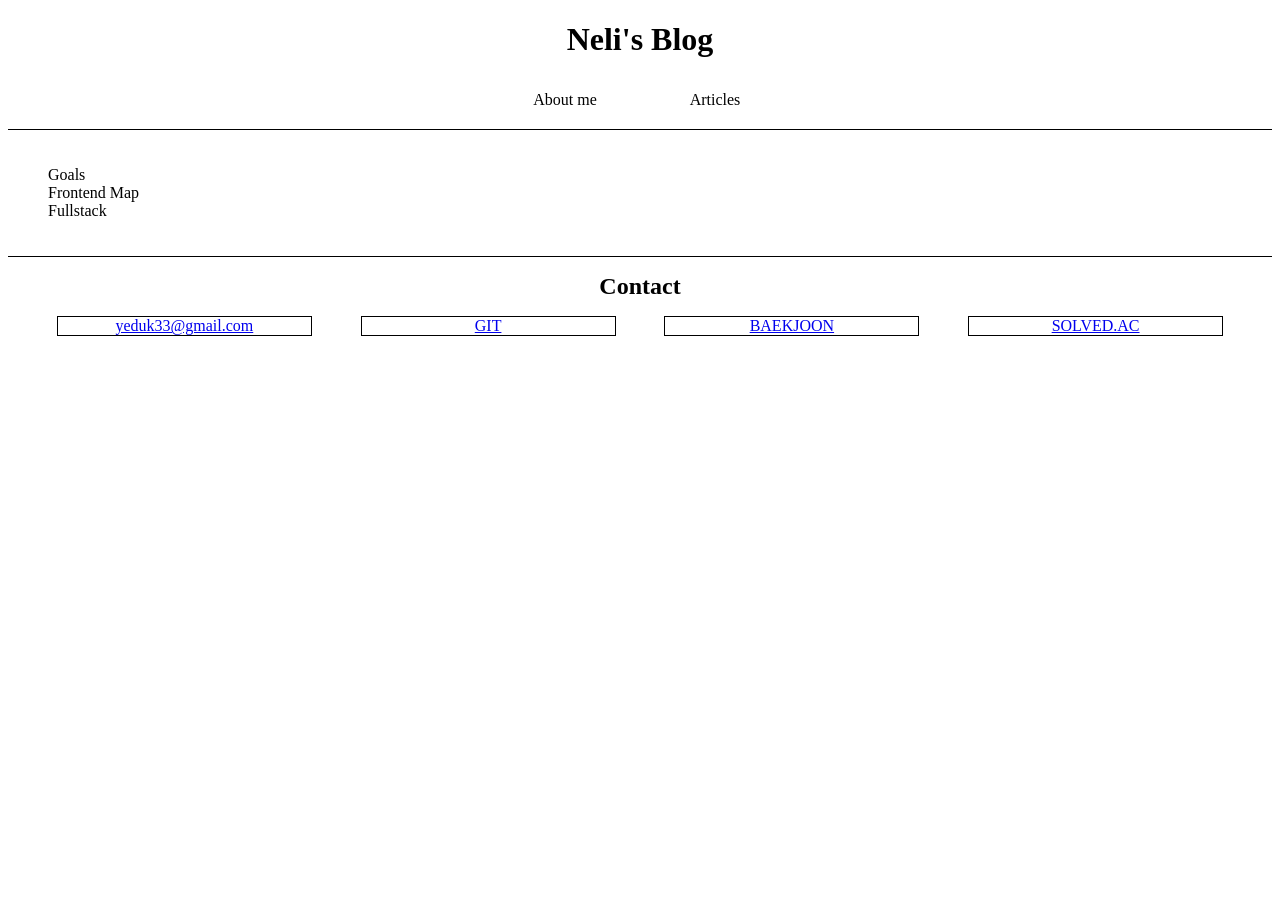
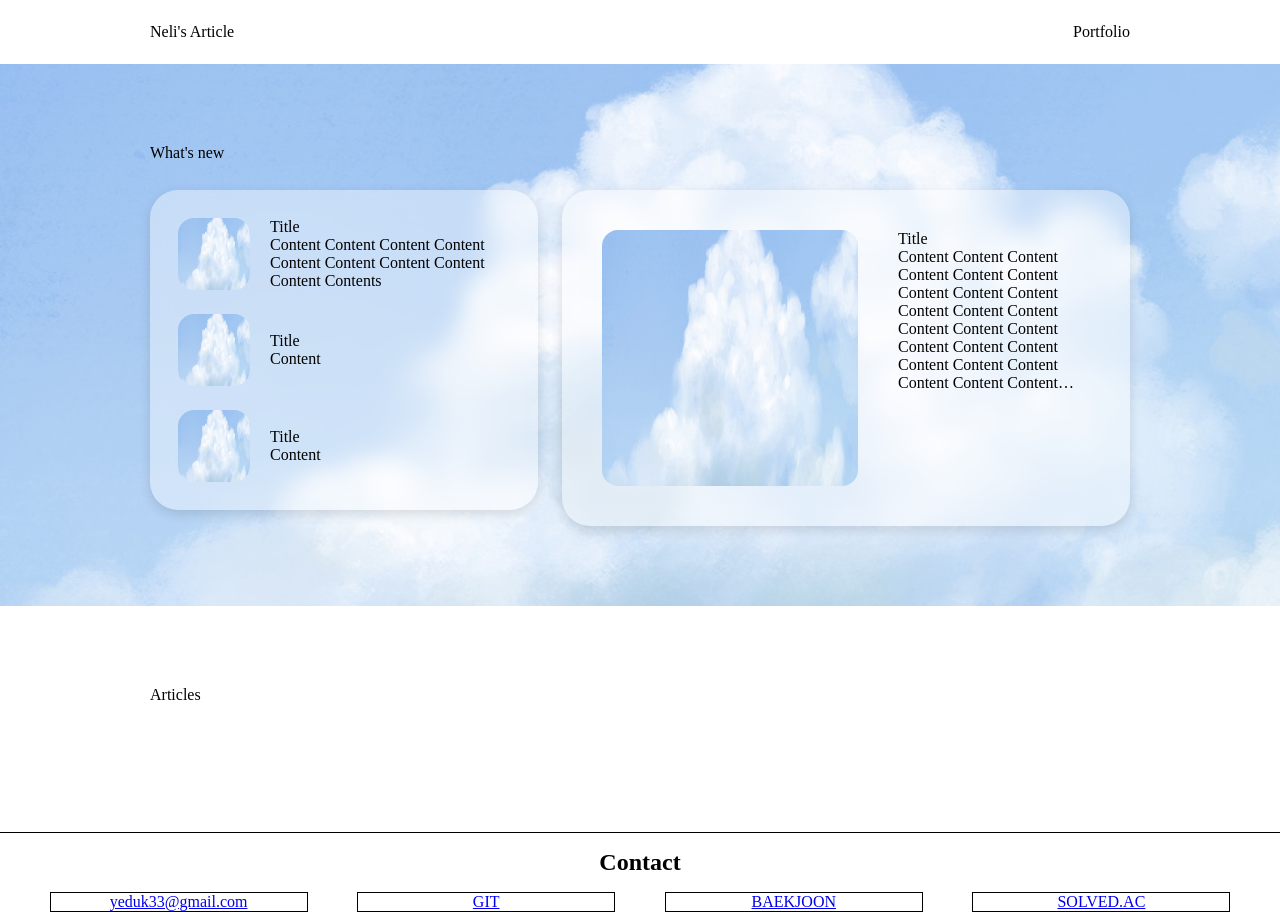
Before and after one commit to yeduk3/NeliBlog, a plain HTML site: page index.html in a window 1280 px wide. Before the commit the page ends 800 px from the top, so only its background shows below. Drawn offline with nearby package versions, Linux system fonts and the light colour scheme.

Commit message:
DESIGN: Article page designed

```diff
--- a/index.html
+++ b/index.html
@@ -21,7 +21,7 @@
 
     <!-- static -->
     <link rel="stylesheet" href="/static/css/header.css" />
-    <link rel="stylesheet" href="/static/css/navi.css" />
+    <!-- <link rel="stylesheet" href="/static/css/navi.css" /> -->
     <link rel="stylesheet" href="/static/css/footer.css" />
     <link rel="stylesheet" href="style.css" />
 
@@ -30,11 +30,66 @@
   </head>
   <body>
     <header id="header"></header>
-    <nav id="navigator"></nav>
-    <main id="content"></main>
+    <!-- <nav id="navigator"></nav> -->
+    <!-- <main id="content"></main> -->
+    <main>
+      <div class="whatsnew">
+        <div class="wntitle">What's new</div>
+        <div class="whatsnew-panel">
+          <div class="whatsnew-panel-list blurbox">
+            <div class="item">
+              <img src="/static/assets/Body.png" />
+              <div class="item-text">
+                <div class="item-text-title">Title</div>
+                <div class="item-text-content">
+                  Content Content Content Content Content Content Content
+                  Content Content Contents
+                </div>
+              </div>
+            </div>
+            <div class="item">
+              <img src="/static/assets/Body.png" />
+              <div class="item-text">
+                <div class="item-text-title">Title</div>
+                <div class="item-text-content">Content</div>
+              </div>
+            </div>
+            <div class="item">
+              <img src="/static/assets/Body.png" />
+              <div class="item-text">
+                <div class="item-text-title">Title</div>
+                <div class="item-text-content">Content</div>
+              </div>
+            </div>
+          </div>
+          <div class="preview blurbox">
+            <img src="static/assets/Body.png" />
+
+            <div class="item-text">
+              <div class="item-text-title">Title</div>
+              <div class="item-text-content">
+                Content Content Content Content Content Content Content Content
+                Content Content Content Content Content Content Content Content
+                Content Content Content Content Content Content Content Content
+                Content Content Content Content Content Content Content Content
+                Content Content Content Content Content Content Content Content
+                Content Content Content Content Content Content Content Content
+                Content Content Content Content Content Content Content Content
+                Content Content Content Content Content Content Content Content
+                Content Content Content Content Content Content Content Content
+                Content Contents
+              </div>
+            </div>
+          </div>
+        </div>
+      </div>
+      <div class="articles">
+        <div class="atitle">Articles</div>
+      </div>
+    </main>
     <footer id="footer"></footer>
 
     <script type="text/javascript" src="/static/staticHTMLIncluder.js"></script>
-    <script type="text/javascript" src="/main/js/content.js"></script>
+    <!-- <script type="text/javascript" src="/main/js/content.js"></script> -->
   </body>
 </html>
--- a/static/css/header.css
+++ b/static/css/header.css
@@ -1,5 +1,18 @@
 header {
-    height: 40px;
-    margin: 10px;
-    text-align: center;
+  height: 64px;
+  /* width: 1140px; */
+  margin: 0 150px;
+  text-align: center;
 }
+
+.header-frame {
+  display: flex;
+  width: 100%;
+  height: 100%;
+  justify-content: space-between;
+  flex-direction: row;
+}
+
+.header-frame > * {
+  align-content: center;
+}
--- a/static/html/header.html
+++ b/static/html/header.html
@@ -1 +1,4 @@
-<h1>Neli's Blog</h1>
+<div class="header-frame">
+  <div>Neli's Article</div>
+  <div>Portfolio</div>
+</div>
--- a/static/staticHTMLIncluder.js
+++ b/static/staticHTMLIncluder.js
@@ -7,6 +7,7 @@ headerXHR.onload = () => {
   document.querySelector("#header").innerHTML = headerXHR.responseText;
 };
 
+/*
 // $('#navigator').load('/static/html/navi.html');
 var naviXHR = new XMLHttpRequest();
 naviXHR.open("get", "/static/html/navi.html", true);
@@ -24,6 +25,7 @@ naviXHR.onload = () => {
   scr.src = "/static/js/navi.js";
   navi.appendChild(scr);
 };
+*/
 
 // $('#footer').load('/static/html/footer.html');
 var footerXHR = new XMLHttpRequest();
--- a/style.css
+++ b/style.css
@@ -1,3 +1,7 @@
+body {
+  margin: 0;
+}
+
 #content > * {
   display: flex;
   flex-direction: row;
@@ -6,3 +10,96 @@
 #content > .hidden {
   display: none;
 }
+
+.whatsnew {
+  padding: 80px 150px;
+  background-image: url("/static/assets/Body.png");
+}
+
+.wntitle {
+  margin-bottom: 28px;
+}
+
+.whatsnew-panel {
+  display: flex;
+  flex-direction: row;
+}
+
+.whatsnew-panel-list {
+  display: flex;
+  flex-direction: column;
+  height: fit-content;
+  padding: 16px;
+  margin-right: 24px;
+}
+
+.blurbox {
+  background: rgba(255, 255, 255, 0.4);
+  border-radius: 28px;
+  backdrop-filter: blur(10px);
+  box-shadow: 0px 4px 12px 0px rgba(0, 0, 0, 0.12);
+}
+
+.whatsnew-panel-list > .item {
+  height: 72px;
+  width: 332px;
+  display: flex;
+  flex-direction: row;
+  justify-content: space-between;
+  align-items: center;
+  /* background-color: gray; */
+  padding: 12px;
+}
+
+.whatsnew-panel-list img {
+  width: 72px;
+  height: 72px;
+  border-radius: 16px;
+  margin-right: 20px;
+}
+
+.whatsnew-panel-list > .item > .item-text {
+  display: flex;
+  flex-direction: column;
+  flex: 1;
+}
+
+.whatsnew-panel-list > .item > .item-text-content {
+  overflow: hidden;
+  text-overflow: ellipsis;
+  display: -webkit-box;
+  -webkit-line-clamp: 2; /* number of lines to show */
+  line-clamp: 2;
+  -webkit-box-orient: vertical;
+}
+
+.preview {
+  width: max-content;
+  display: flex;
+  flex-direction: row;
+  padding: 40px;
+}
+
+.preview img {
+  width: 256px;
+  height: 256px;
+  border-radius: 16px;
+  margin-right: 40px;
+}
+
+.preview .item-text-content {
+  overflow: hidden;
+  text-overflow: ellipsis;
+  display: -webkit-box;
+  -webkit-line-clamp: 8; /* number of lines to show */
+  line-clamp: 8;
+  -webkit-box-orient: vertical;
+}
+
+.articles {
+  padding: 80px 150px;
+}
+
+.atitle {
+  margin-bottom: 28px;
+}
```
Also changed, not shown: static/assets/Body.png (added).
